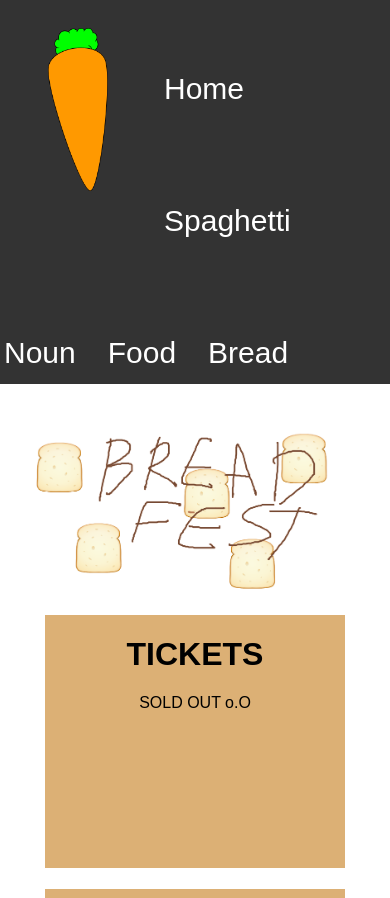
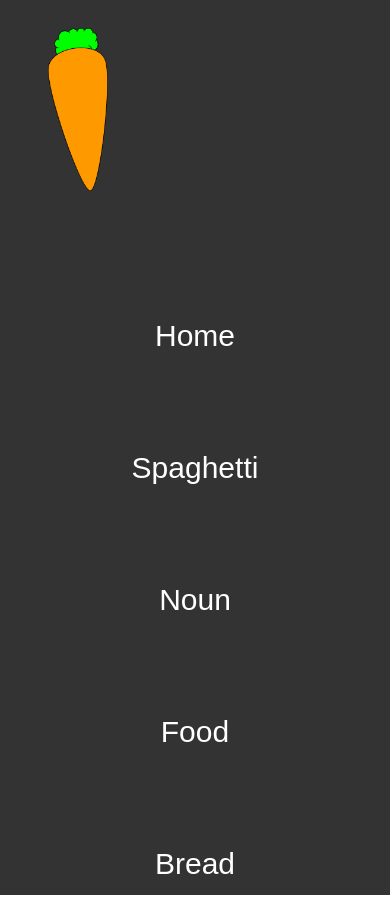
Before and after one commit to WVCS/index-vincentvo1029, a plain HTML site: page rat/rat.html in a window 390 px wide. Shown: the top 898 px of the page. Drawn offline with Linux system fonts and the light colour scheme.

Commit message:
Update rat.html

```diff
--- a/rat/rat.html
+++ b/rat/rat.html
@@ -10,12 +10,12 @@
    <link rel="stylesheet" href="../style.css">
 
     <ul class = "nav">
-      <li class = "navi cow" style="padding:40px;"><img src = "../convince/carrot.png" width = "60px"></li>
-  <li class = "navi"  style = "margin-top: 70px;"><a href="../index.html">Home</a></li>
-  <li class = "navi" style = "margin-top: 70px;"><a href="../spaghetti.html">Spaghetti</a></li>
-    <li class = "navi" style = "margin-top: 70px;"><a href="../convince/home.html">Noun</a></li>
-      <li class = "navi" style = "margin-top: 70px;"><a href="../food/fod.html">Food</a></li>
-      <li class = "navi" style = "margin-top: 70px;"><a href="rat.html">Bread</a></li>
+      <li class = "navi cow woof" style="padding:40px;"><img src = "../convince/carrot.png" width = "60px"></li>
+  <li class = "navi woof"  style = "margin-top: 70px;"><a href="../index.html">Home</a></li>
+  <li class = "navi woof" style = "margin-top: 70px;"><a href="../spaghetti.html">Spaghetti</a></li>
+    <li class = "navi woof" style = "margin-top: 70px;"><a href="../convince/home.html">Noun</a></li>
+      <li class = "navi woof" style = "margin-top: 70px;"><a href="../food/fod.html">Food</a></li>
+      <li class = "navi woof" style = "margin-top: 70px;"><a href="rat.html">Bread</a></li>
 
 </ul>
   <br>
@@ -45,6 +45,8 @@
 
 
 }
+    .woof{}
+
     .cow{margin-left: 160px;
     }
 .container {
@@ -118,6 +120,10 @@ p{
     width:80%;
     height:30%;
   }
+  .cow{
+  }
+  .woof{width:100%;
+  }
 
 }
   </style>
```
